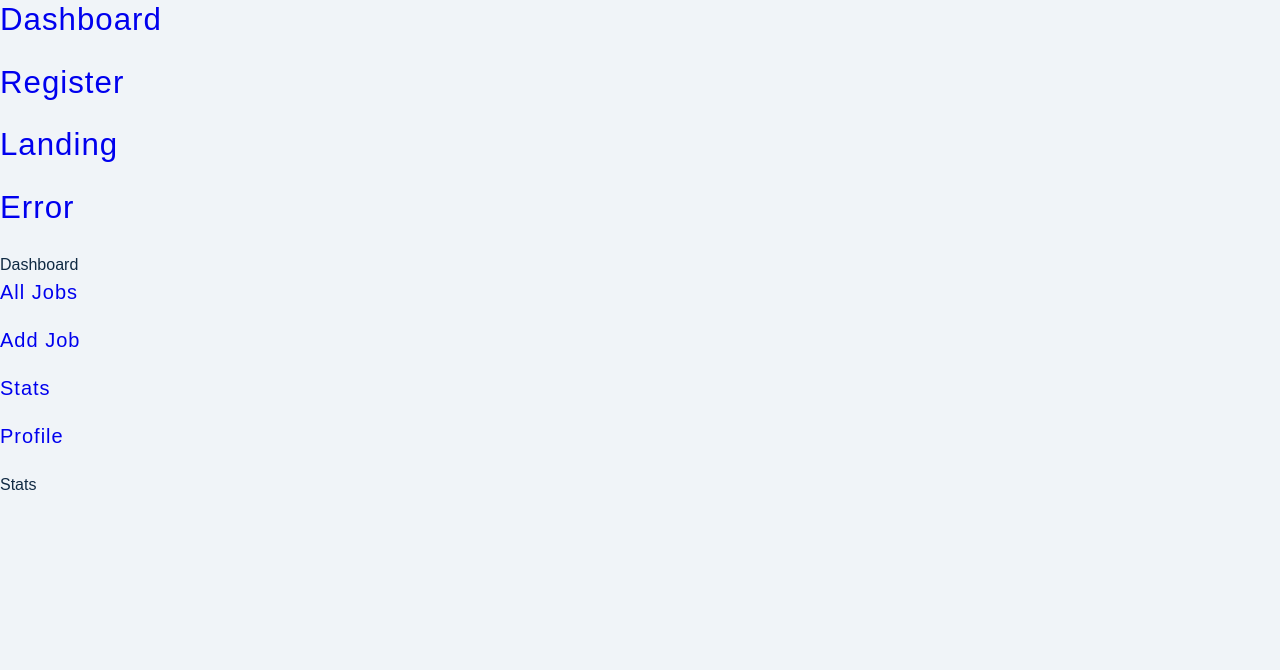
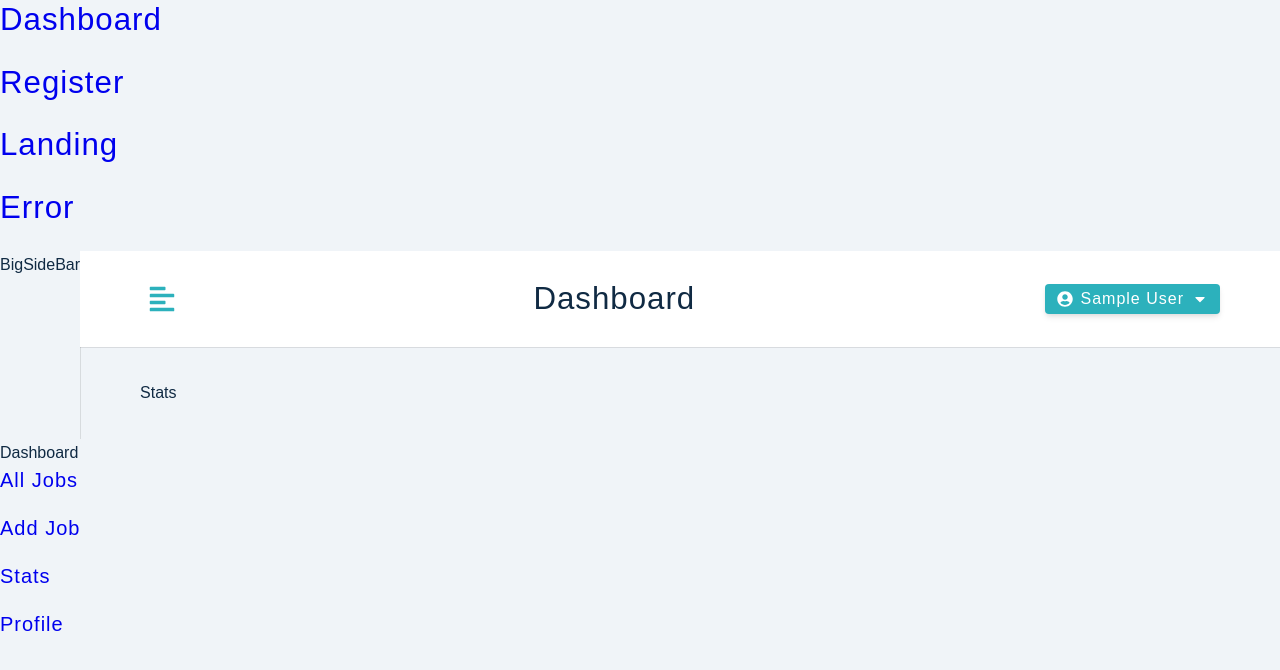
Before and after one commit to helenduz/mern-proj-jobify, a React (Create React App) app in the folder client/: page / in a window 1280 px wide. Shown: the top 670 px of the page. Built offline with nearby package versions, Linux system fonts and the light colour scheme; sample sign-in values are in the browser's storage.

Commit message:
Add dashboard components; complete navbar frontend logic

```diff
--- a/client/package.json
+++ b/client/package.json
@@ -12,6 +12,7 @@
     "npm": "^9.2.0",
     "react": "^18.2.0",
     "react-dom": "^18.2.0",
+    "react-icons": "^4.7.1",
     "react-router-dom": "^6.6.1",
     "react-scripts": "5.0.1",
     "styled-components": "^5.3.6",
--- /dev/null
+++ b/client/src/components/BigSideBar.js
@@ -0,0 +1,12 @@
+import React from 'react';
+import Wrapper from '../assets/wrappers/BigSidebar';
+
+const BigSideBar = () => {
+  return (
+    <Wrapper>
+        <div>BigSideBar</div>
+    </Wrapper>
+  )
+};
+
+export default BigSideBar;
--- a/client/src/components/Components.js
+++ b/client/src/components/Components.js
@@ -1,5 +1,8 @@
 import Logo from "./Logo";
 import FormRow from "./FormRow";
 import Alert from "./Alert";
+import Navbar from "./Navbar";
+import SmallSideBar from "./SmallSideBar";
+import BigSideBar from "./BigSideBar";
 
-export { Logo, FormRow, Alert };
+export { Logo, FormRow, Alert, Navbar, SmallSideBar, BigSideBar };
--- /dev/null
+++ b/client/src/components/Navbar.js
@@ -0,0 +1,41 @@
+import React from 'react';
+import Wrapper from '../assets/wrappers/Navbar';
+import { FaAlignLeft, FaUserCircle, FaCaretDown } from 'react-icons/fa';
+import Logo from './Logo';
+import { useAppContext } from '../context/appContext';
+import { useState } from 'react';
+
+const NavBar = () => {
+  const { toggleSidebar, user, logoutUser } = useAppContext();
+  const [showDropdown, setShowDropdown] = useState(false);
+
+  return (
+    <Wrapper>
+      <div className='nav-center'>
+        <button className='toggle-btn' onClick={toggleSidebar}>
+          <FaAlignLeft/>
+        </button>
+
+        <div>
+          <Logo/>
+          <h3 className='logo-text'>Dashboard</h3>
+        </div>
+
+        <div className='btn-container'>
+          <button className='btn' onClick={() => {setShowDropdown(!showDropdown)}}>
+            <FaUserCircle/>
+            {user && user.name}
+            <FaCaretDown/>
+          </button>
+          <div className={showDropdown ? "show-dropdown dropdown" : 'dropdown'}>
+            <button className='dropdown-btn' onClick={logoutUser}>
+              Logout
+            </button>
+          </div>
+        </div>
+      </div>
+    </Wrapper>
+  )
+};
+
+export default NavBar;
--- /dev/null
+++ b/client/src/components/SmallSideBar.js
@@ -0,0 +1,12 @@
+import React from 'react';
+import Wrapper from '../assets/wrappers/SmallSidebar';
+
+const SmallSideBar = () => {
+  return (
+    <Wrapper>
+        <div>SmallSideBar</div>
+    </Wrapper>
+  )
+};
+
+export default SmallSideBar;
--- a/client/src/context/Action.js
+++ b/client/src/context/Action.js
@@ -8,3 +8,5 @@ export const REGISTER_USER_ERROR = 'REGISTER_USER_ERROR';
 export const LOGIN_USER_BEGIN = 'LOGIN_USER_BEGIN';
 export const LOGIN_USER_SUCCESS = 'LOGIN_USER_SUCCESS';
 export const LOGIN_USER_ERROR = 'LOGIN_USER_ERROR';
+export const TOGGLE_SIDEBAR = 'TOGGLE_SIDEBAR';
+export const LOGOUT_USER = 'LOGOUT_USER';
--- a/client/src/context/AppContext.js
+++ b/client/src/context/AppContext.js
@@ -1,7 +1,7 @@
 // need to provide context for general state of app, and this state is managed by a reducer
 import React, { useReducer, useContext } from "react";
 import { appInfoReducer } from "./reducer";
-import { CLEAR_ALERT, DISPLAY_ALERT, REGISTER_USER_BEGIN, REGISTER_USER_ERROR, REGISTER_USER_SUCCESS, LOGIN_USER_BEGIN, LOGIN_USER_ERROR, LOGIN_USER_SUCCESS } from "./action";
+import { CLEAR_ALERT, DISPLAY_ALERT, REGISTER_USER_BEGIN, REGISTER_USER_ERROR, REGISTER_USER_SUCCESS, LOGIN_USER_BEGIN, LOGIN_USER_ERROR, LOGIN_USER_SUCCESS, TOGGLE_SIDEBAR, LOGOUT_USER } from "./action";
 import axios from "axios";
 
 const userLocal = localStorage.getItem('user');
@@ -16,6 +16,7 @@ const initialAppInfo = {
     token: tokenLocal,
     userLocation: '',
     jobLocation: '',
+    showSidebar: true,
 };
 
 const addToLocalStorage = ({ user, token }) => {
@@ -109,9 +110,22 @@ const AppProvider = ({ children }) => {
         }
     };
 
+    const toggleSidebar = () => {
+        dispatch({
+            type: TOGGLE_SIDEBAR,
+        });
+    };
+
+    const logoutUser = () => {
+        dispatch({
+            type: LOGOUT_USER,
+        });
+        removeFromLocalStorage();
+    }
+
     return (
         // expand the state obj appInfo so that we can directly access fields in the consumers
-        <AppInfoContext.Provider value={{...appInfo, displayAlert, clearAlert, registerUser, loginUser}}>
+        <AppInfoContext.Provider value={{...appInfo, displayAlert, clearAlert, registerUser, loginUser, toggleSidebar, logoutUser}}>
             <DispatchContext.Provider value={dispatch}>
             {children}
             </DispatchContext.Provider>
@@ -130,4 +144,4 @@ const useAppDispatchContext = () => {
     return useContext(DispatchContext);
 };
 
-export { AppProvider, useAppContext, useAppDispatchContext };
+export { AppProvider, useAppContext, useAppDispatchContext, initialAppInfo };
--- a/client/src/context/Reducer.js
+++ b/client/src/context/Reducer.js
@@ -1,4 +1,5 @@
-import { CLEAR_ALERT, DISPLAY_ALERT, REGISTER_USER_BEGIN, REGISTER_USER_ERROR, REGISTER_USER_SUCCESS, LOGIN_USER_BEGIN, LOGIN_USER_ERROR, LOGIN_USER_SUCCESS } from "./action";
+import { CLEAR_ALERT, DISPLAY_ALERT, REGISTER_USER_BEGIN, REGISTER_USER_ERROR, REGISTER_USER_SUCCESS, LOGIN_USER_BEGIN, LOGIN_USER_ERROR, LOGIN_USER_SUCCESS, TOGGLE_SIDEBAR, LOGOUT_USER } from "./action";
+import { initialAppInfo } from "./appContext";
 
 const appInfoReducer = (state, action) => {
     if (action.type === DISPLAY_ALERT) {
@@ -41,7 +42,7 @@ const appInfoReducer = (state, action) => {
             showAlert: true,
             alertType: 'danger',
             alertText: `Something went wrong: ${action.payload.msg}`,
-        }
+        };
     }
     if (action.type === LOGIN_USER_BEGIN) {
         return {
@@ -67,10 +68,22 @@ const appInfoReducer = (state, action) => {
             showAlert: true,
             alertType: 'danger',
             alertText: `Something went wrong: ${action.payload.msg}`,
-        }
+        };
+    }
+    if (action.type === TOGGLE_SIDEBAR) {
+        return {
+            ...state,
+            showSidebar: !state.showSidebar,
+        };
+    }
+    if (action.type === LOGOUT_USER) {
+        return {
+            ...initialAppInfo,
+            user: null,
+            token: null,
+        };
     }
     throw new Error(`No such action: ${action}`);
-
 };
 
 export { appInfoReducer };
--- a/client/src/pages/Dashboard/SharedLayout.js
+++ b/client/src/pages/Dashboard/SharedLayout.js
@@ -1,10 +1,25 @@
 import { Outlet, Link } from 'react-router-dom';
 import Wrapper from '../../assets/wrappers/SharedLayout';
 import { useAppContext } from '../../context/appContext';
+import { Navbar, BigSideBar, SmallSideBar } from "../../components/Components";
 
+// Note: we are doing two-col layout
+// BigSideBar and SmallSideBar are mutually exclusive in display
+// i.e. only one will appear for a certain screen size
 const SharedLayout = () => {
   return (
     <Wrapper>
+      <main className='dashboard'>
+        <SmallSideBar/>
+        <BigSideBar/>
+        <div>
+          <Navbar/>
+          <div className="dashboard-page">
+            <Outlet />
+          </div>
+        </div>
+      </main>
+
         Dashboard
         <nav>
             <Link to="all-jobs"><h5>All Jobs</h5></Link>
@@ -12,7 +27,7 @@ const SharedLayout = () => {
             <Link to="/"><h5>Stats</h5></Link>
             <Link to="profile"><h5>Profile</h5></Link>
         </nav>
-        <Outlet />
+
     </Wrapper>
   )
 }
```
Also changed, not shown: 1 other file (tests, documents, lock files or other folders).
